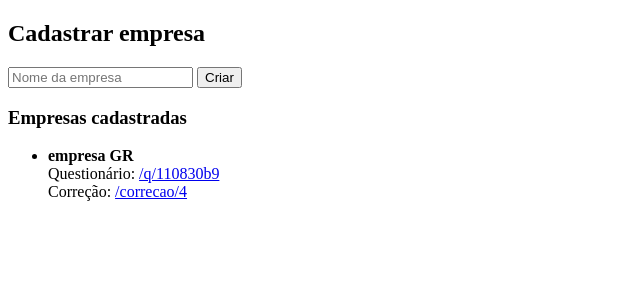
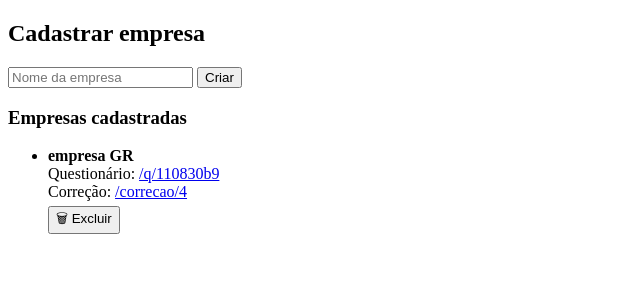
Before and after one commit to crsouza993/questionariopython, a Flask app: page /admin in a window 1280 px wide. Shown: the top 300 px of the page, without its empty margins (0-640 px from the left). Run offline with Flask 3, Linux system fonts and the light colour scheme; data comes from the database, SQL or seed files in the repository; both versions use the stored data as it was after the commit.

Commit message:
botão excluir empresa adicionado

```diff
--- a/app.py
+++ b/app.py
@@ -182,6 +182,22 @@ def admin():
     conn.close()
     return render_template("admin.html", empresas=empresas, erro=erro)
 
+# EXCLUIR EMPRESA
+@app.route("/admin/excluir/<int:empresa_id>", methods=["POST"])
+def excluir_empresa(empresa_id):
+    conn = conectar()
+    c = conn.cursor()
+
+    # 1️⃣ apagar respostas da empresa
+    c.execute("DELETE FROM respostas WHERE empresa_id = ?", (empresa_id,))
+
+    # 2️⃣ apagar a empresa
+    c.execute("DELETE FROM empresas WHERE id = ?", (empresa_id,))
+
+    conn.commit()
+    conn.close()
+
+    return redirect(url_for("admin"))
 
 # QUESTIONÁRIO POR EMPRESA
 @app.route("/q/<token>", methods=["GET", "POST"])
--- a/templates/admin.html
+++ b/templates/admin.html
@@ -17,8 +17,18 @@
 {% for id, nome, token in empresas %}
   <li>
     <strong>{{ nome }}</strong><br>
-                Questionário: <a href="/q/{{ token }}">/q/{{ token }}</a><br>
-                Correção: <a href="/correcao/{{ id }}">/correcao/{{ id }}</a>
+
+    Questionário:
+    <a href="/q/{{ token }}">/q/{{ token }}</a><br>
+
+    Correção:
+    <a href="/correcao/{{ id }}">/correcao/{{ id }}</a><br>
+
+    <form action="/admin/excluir/{{ id }}" method="post" style="margin-top:5px;">
+      <button type="submit" onclick="return confirm('Excluir esta empresa?')">
+        🗑 Excluir
+      </button>
+    </form>
   </li>
 {% endfor %}
 </ul>
```
Also changed, not shown: copsoq.db. Lines whose indentation alone changed are shown as unchanged.
